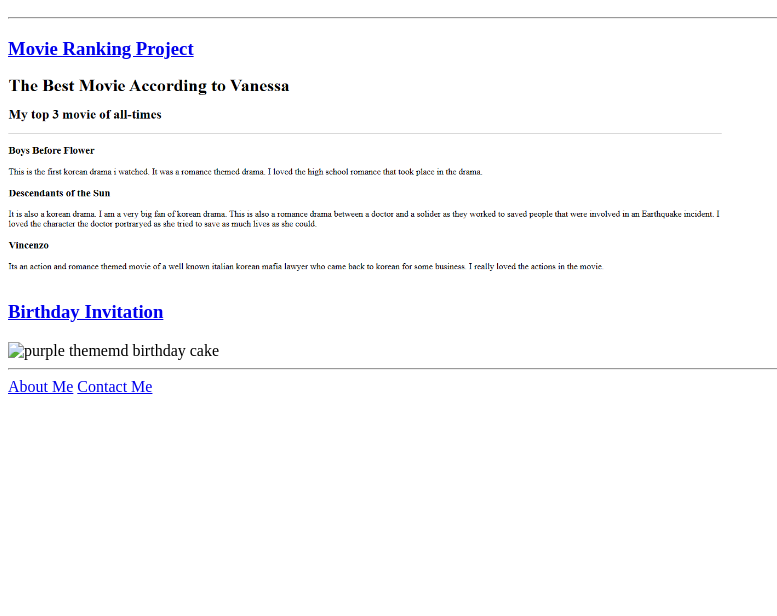
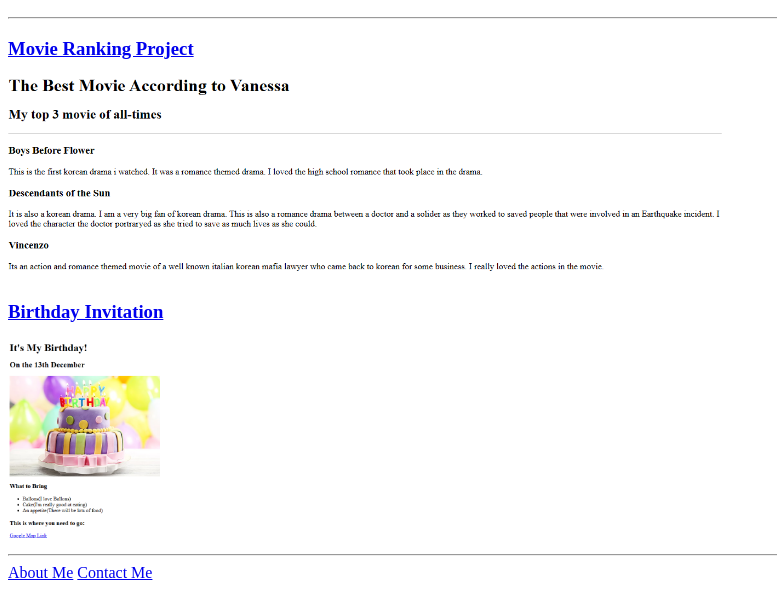
Before and after one commit to vanessaezeh/portfolio, a plain HTML site: page index.html in a window 1280 px wide. Shown: the part 110-726 px from the top of the page, without its empty margins (0-777 px from the left). Drawn offline with Linux system fonts and the light colour scheme.

Commit message:
Andrew update index.html

```diff
--- a/index.html
+++ b/index.html
@@ -12,7 +12,7 @@
         <h3><a href="./public/movie-ranking.html">Movie Ranking Project</a></h3>
         <img src="./movie project.png" height="200" alt="Top 3 movies according to Vanessa" /></h3>
         <h3><a href="./public/index.html">Birthday Invitation</a></h3>
-        <img src="./assets/images/Birthday Project.png" height="200" alt="purple thememd birthday cake" /></h3>
+        <img src="./Birthday Project.png" height="200" alt="purple thememd birthday cake" /></h3>
         <hr />
         <a href="./public/about.html">About Me</a>
         <a href="./public/contact.html">Contact Me</a>
```
